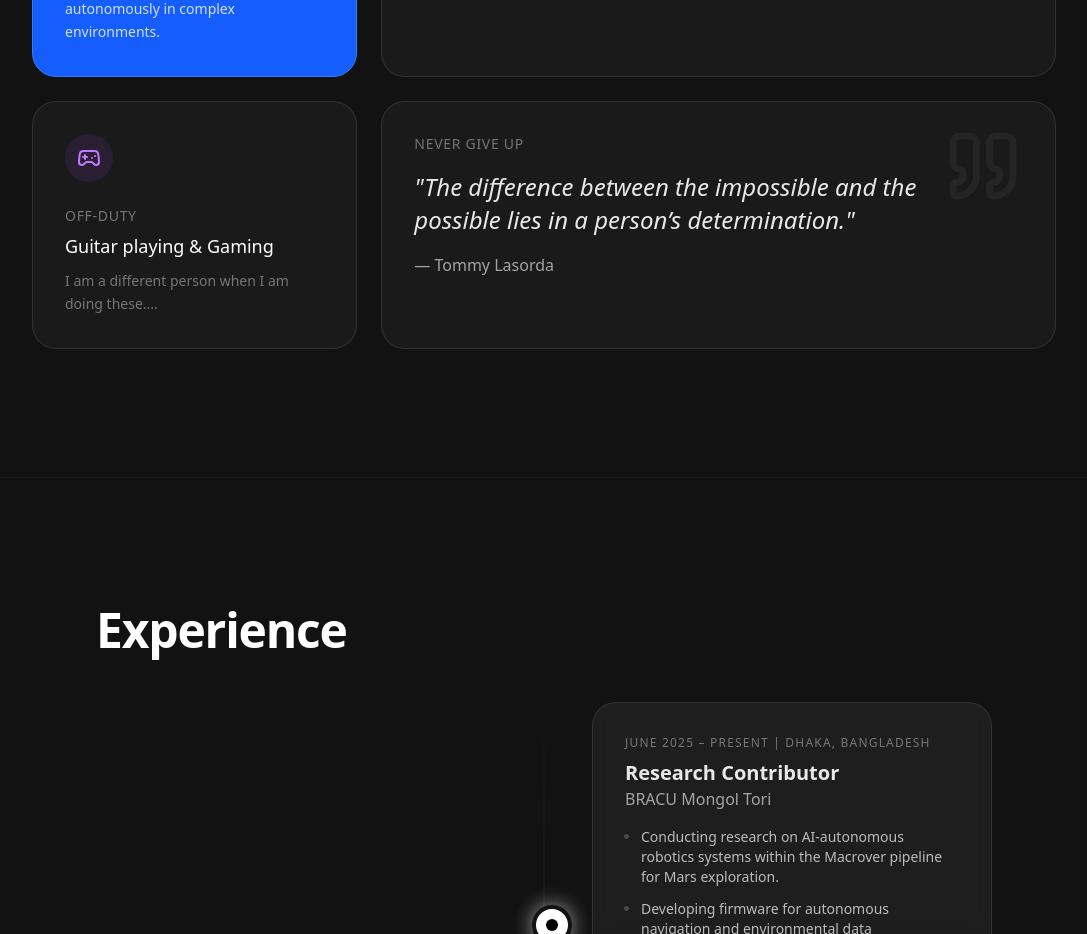
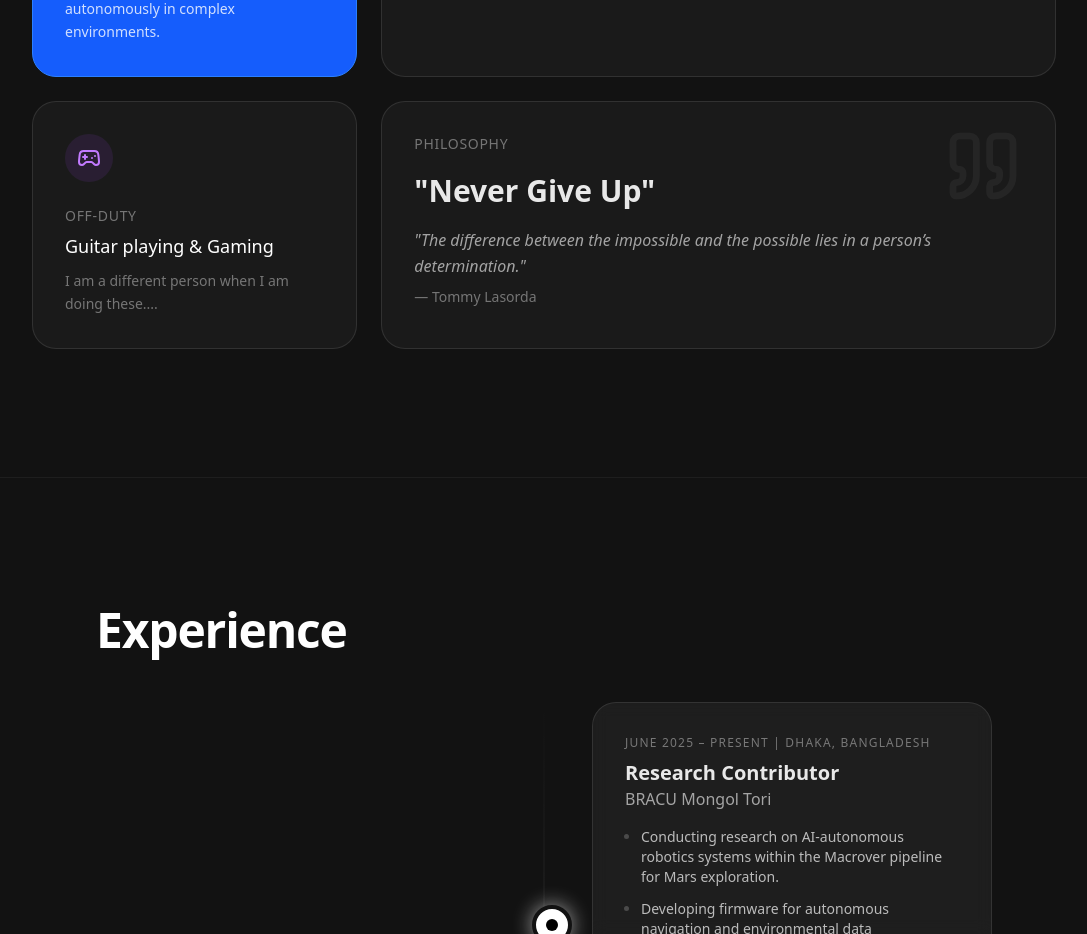
Before and after one commit to akiibot/priom-portfolio, a Next.js app: page / in a window 1280 px wide. Shown: the part 1800-2734 px from the top of the page, without its empty margins (96-1183 px from the left). Built offline with nearby package versions, Linux system fonts and the light colour scheme.

Commit message:
style(About): restore Philosophy header and emphasize 'Never Give Up'

```diff
--- a/src/components/About.tsx
+++ b/src/components/About.tsx
@@ -139,11 +139,14 @@ export default function About() {
                         <div className="absolute top-6 right-8 text-white/5 group-hover:text-white/10 transition-colors">
                             <Quote size={80} />
                         </div>
-                        <h4 className="text-sm text-white/40 uppercase tracking-wider mb-4">Never Give Up</h4>
-                        <p className="text-xl md:text-2xl font-light italic leading-snug text-white/90 mb-4 pr-0 md:pr-12">
+                        <h4 className="text-sm text-white/40 uppercase tracking-wider mb-4">Philosophy</h4>
+                        <p className="text-2xl md:text-3xl font-bold leading-snug text-white/90 mb-4 pr-0 md:pr-12">
+                            "Never Give Up"
+                        </p>
+                        <p className="text-white/60 max-w-xl leading-relaxed italic mb-2">
                             "The difference between the impossible and the possible lies in a person’s determination."
                         </p>
-                        <p className="text-white/60 max-w-xl leading-relaxed">
+                        <p className="text-white/40 text-sm">
                             — Tommy Lasorda
                         </p>
                     </motion.div>
```
